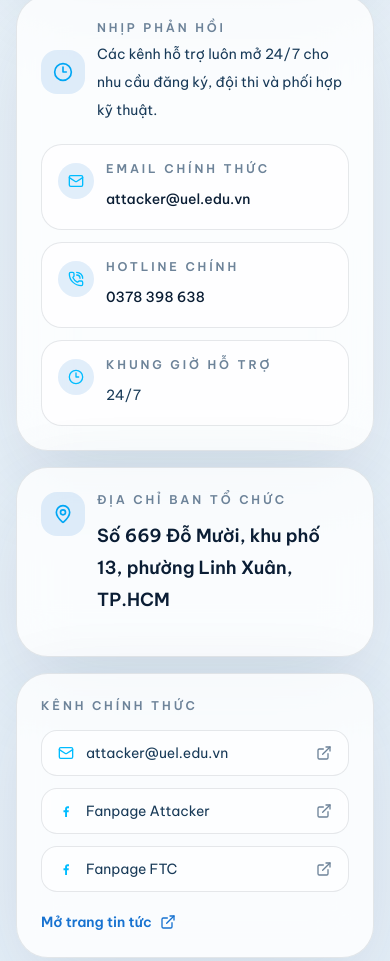
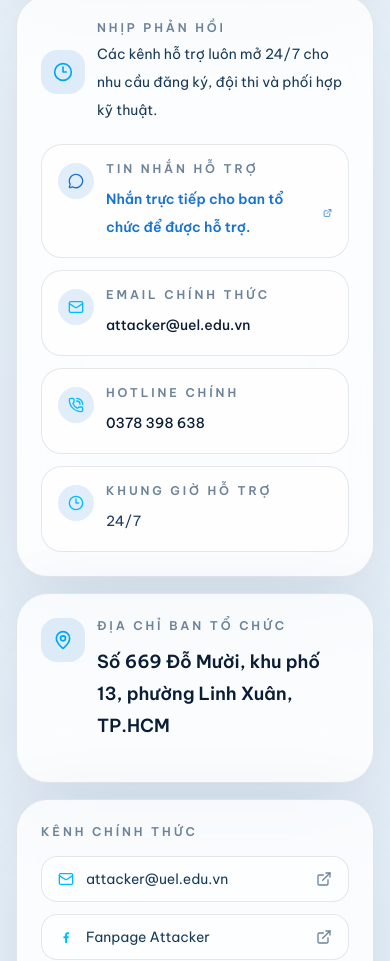
Before and after one commit to tamphan2911/attacker_2026, a Next.js app: page /contact in a window 390 px wide. Shown: the part 1632-2593 px from the top of the page. Built offline with nearby package versions, Linux system fonts and the light colour scheme; no server answers; the database is empty.

Commit message:
Add organizer support message links

```diff
--- a/src/components/competition-page.tsx
+++ b/src/components/competition-page.tsx
@@ -118,7 +118,7 @@ export function CompetitionPage() {
       : "Teams ranked immediately after the top 5 in Round 2 receive recognition, certificates, and sponsor-side opportunities.";
   const emergingRewardOpportunityNote =
     locale === "vi"
-      ? "Tùy theo chương trình đồng hành tại ngày thuyết trình chung kết, các đội nổi bật có thể nhận thêm quà tặng, học bổng, mentoring, tuyển dụng hoặc cơ hội trao đổi đầu tư từ giám khảo, nhà tài trợ và khách mời."
+      ? "Tùy theo chương trình đồng hành tại ngày thuyết trình chung kết, các đội nổi bật có thể nhận thêm quà tặng, học bổng, cố vấn chuyên môn, tuyển dụng hoặc cơ hội trao đổi đầu tư từ giám khảo, nhà tài trợ và khách mời."
       : "Depending on partner availability at the final presentation event, standout teams may also receive gifts, scholarships, mentorship, recruitment, or investment opportunities from judges, sponsors, and invited guests.";
   const pillars = pageContent.competition.pillars;
 
--- a/src/components/contact-page.tsx
+++ b/src/components/contact-page.tsx
@@ -6,6 +6,7 @@ import {
   ExternalLink,
   Mail,
   MapPin,
+  MessageCircle,
   PhoneCall,
 } from "lucide-react";
 
@@ -94,21 +95,34 @@ export function ContactPage() {
             <div className="mt-5 space-y-3">
               {[
                 {
+                  icon: <MessageCircle className="h-4 w-4 text-cyan-300" />,
+                  label: locale === "en" ? "Support message" : "Tin nhắn hỗ trợ",
+                  value:
+                    locale === "en"
+                      ? "Message the competition organizer for direct support."
+                      : "Nhắn trực tiếp cho ban tổ chức để được hỗ trợ.",
+                  href: "/messages?organizer=1",
+                  internal: true,
+                },
+                {
                   icon: <Mail className="h-4 w-4 text-sky-400" />,
                   label: pickText(locale, pageContent.contact.officialEmailLabel),
                   value: pageContent.contact.officialEmailValue,
                   href: `mailto:${pageContent.contact.officialEmailValue}`,
+                  internal: false,
                 },
                 {
                   icon: <PhoneCall className="h-4 w-4 text-sky-400" />,
                   label: pickText(locale, pageContent.contact.primaryHotlineLabel),
                   value: pageContent.contact.primaryHotlineValue,
                   href: `tel:${pageContent.contact.primaryHotlineValue}`,
+                  internal: false,
                 },
                 {
                   icon: <Clock3 className="h-4 w-4 text-sky-400" />,
                   label: pickText(locale, pageContent.contact.supportWindowLabel),
                   value: pageContent.contact.supportWindowValue,
+                  internal: false,
                 },
               ].map((item) => (
                 <div
@@ -123,12 +137,22 @@ export function ContactPage() {
                       {item.label}
                     </p>
                     {item.href ? (
+                      item.internal ? (
+                        <Link
+                          href={item.href}
+                          className="mt-2 inline-flex items-center gap-2 text-sm font-semibold leading-7 theme-accent transition hover:text-[var(--brand)]"
+                        >
+                          {item.value}
+                          <ExternalLink className="h-3.5 w-3.5" />
+                        </Link>
+                      ) : (
                         <a
                           href={item.href}
                           className="mt-2 block break-all text-sm font-medium leading-7 theme-text-strong transition hover:text-[var(--brand)]"
                         >
                           {item.value}
                         </a>
+                      )
                     ) : (
                       <p className="mt-2 text-sm leading-7 theme-text-body">{item.value}</p>
                     )}
--- a/src/components/home-page.tsx
+++ b/src/components/home-page.tsx
@@ -147,7 +147,7 @@ export function HomePage() {
       : "Teams ranked immediately after the top 5 in Round 2 receive recognition, certificates, and sponsor-side opportunities.";
   const emergingRewardOpportunityNote =
     locale === "vi"
-      ? "Tùy theo chương trình đồng hành tại ngày thuyết trình chung kết, các đội nổi bật có thể nhận thêm quà tặng, học bổng, mentoring, tuyển dụng hoặc cơ hội trao đổi đầu tư từ giám khảo, nhà tài trợ và khách mời."
+      ? "Tùy theo chương trình đồng hành tại ngày thuyết trình chung kết, các đội nổi bật có thể nhận thêm quà tặng, học bổng, cố vấn chuyên môn, tuyển dụng hoặc cơ hội trao đổi đầu tư từ giám khảo, nhà tài trợ và khách mời."
       : "Depending on partner availability at the final presentation event, standout teams may also receive gifts, scholarships, mentorship, recruitment, or investment opportunities from judges, sponsors, and invited guests.";
   const testimonialsSection = pageContent.home.testimonialsSection;
   const testimonialsTitle =
--- a/src/components/message-center-page.tsx
+++ b/src/components/message-center-page.tsx
@@ -148,14 +148,28 @@ export function MessageCenterPage() {
     const params = new URLSearchParams(window.location.search);
     const requestedConversationId = params.get("conversation") ?? "";
     const requestedRecipientId = params.get("recipient") ?? "";
+    const requestedOrganizer = params.get("organizer") === "1" || params.get("organizer") === "true";
     const requestedRecipientSource = params.get("source") === "profile" ? "profile" : "email-search";
     const requestedRecipientConversation = requestedRecipientId
       ? payload.conversations.find((conversation) => conversation.participant?.id === requestedRecipientId)
       : null;
+    const requestedOrganizerConversation = requestedOrganizer
+      ? payload.conversations.find((conversation) => conversation.isOrganizer)
+      : null;
 
     setConversations(payload.conversations);
 
-    if (requestedRecipientConversation) {
+    if (requestedOrganizerConversation) {
+      setDraftRecipient(null);
+      setActiveConversationId(requestedOrganizerConversation.id);
+      window.history.replaceState(null, "", conversationUrl(requestedOrganizerConversation.id));
+    } else if (requestedOrganizer && !options?.silent) {
+      setStatusMessage(
+        locale === "en"
+          ? "Could not open the organizer support conversation."
+          : "Không thể mở cuộc trò chuyện hỗ trợ với ban tổ chức.",
+      );
+    } else if (requestedRecipientConversation) {
       setDraftRecipient(null);
       setActiveConversationId(requestedRecipientConversation.id);
       window.history.replaceState(null, "", conversationUrl(requestedRecipientConversation.id));
--- a/src/components/site-header.tsx
+++ b/src/components/site-header.tsx
@@ -10,6 +10,7 @@ import {
   LogOut,
   Mail,
   Menu,
+  MessageCircle,
   MoonStar,
   PhoneCall,
   SunMedium,
@@ -324,6 +325,7 @@ export function SiteHeader() {
   const topbarPhone = pageContent.siteHeader.phone.trim();
   const topbarFacebookLabel = pickText(locale, pageContent.siteHeader.facebookLabel);
   const topbarFacebookUrl = pageContent.siteHeader.facebookUrl.trim();
+  const topbarSupportLabel = locale === "en" ? "Support message" : "Nhắn hỗ trợ";
 
   const isActiveRoute = (href: string) => {
     if (href === "/") {
@@ -342,11 +344,11 @@ export function SiteHeader() {
   };
 
   const topbarContactWrapClass =
-    "inline-flex items-center overflow-hidden rounded-full border border-slate-900/10 bg-[rgba(255,255,255,0.18)] shadow-[0_12px_30px_rgba(2,8,20,0.12)] backdrop-blur-md dark:border-white/12 dark:bg-[rgba(255,255,255,0.09)] dark:shadow-[0_12px_30px_rgba(2,8,20,0.16)]";
+    "inline-flex items-center overflow-hidden rounded-full border border-white/18 bg-slate-950/24 shadow-[0_12px_30px_rgba(2,8,20,0.18)] ring-1 ring-white/10 backdrop-blur-md dark:border-white/12 dark:bg-[rgba(255,255,255,0.09)] dark:shadow-[0_12px_30px_rgba(2,8,20,0.16)]";
   const topbarContactLinkClass =
-    "inline-flex h-8 items-center gap-2 px-3 text-[0.68rem] font-medium text-slate-950/90 transition hover:bg-white/16 hover:text-slate-950 md:text-[0.7rem] dark:text-white/84 dark:hover:bg-white/8 dark:hover:text-white";
-  const topbarContactIconClass = "h-3.5 w-3.5 text-sky-800 dark:text-cyan-200";
-  const topbarContactDividerClass = "h-4 w-px bg-slate-900/12 dark:bg-white/12";
+    "inline-flex h-8 items-center gap-2 bg-white/[0.08] px-3 text-[0.68rem] font-semibold text-white transition hover:bg-white/[0.16] hover:text-white md:text-[0.7rem]";
+  const topbarContactIconClass = "h-3.5 w-3.5 text-white";
+  const topbarContactDividerClass = "h-4 w-px bg-white/20";
 
   return (
     <header className="sticky top-0 z-50">
@@ -361,6 +363,15 @@ export function SiteHeader() {
 
             <div className="hidden shrink-0 items-center md:flex">
               <div className={topbarContactWrapClass}>
+                <Link
+                  className={topbarContactLinkClass}
+                  href="/messages?organizer=1"
+                  aria-label={topbarSupportLabel}
+                >
+                  <MessageCircle className={topbarContactIconClass} />
+                  <span>{topbarSupportLabel}</span>
+                </Link>
+                <span className={topbarContactDividerClass} />
                 <a
                   className={topbarContactLinkClass}
                   href={`mailto:${topbarEmail}`}
```
Lines whose indentation alone changed are shown as unchanged.
